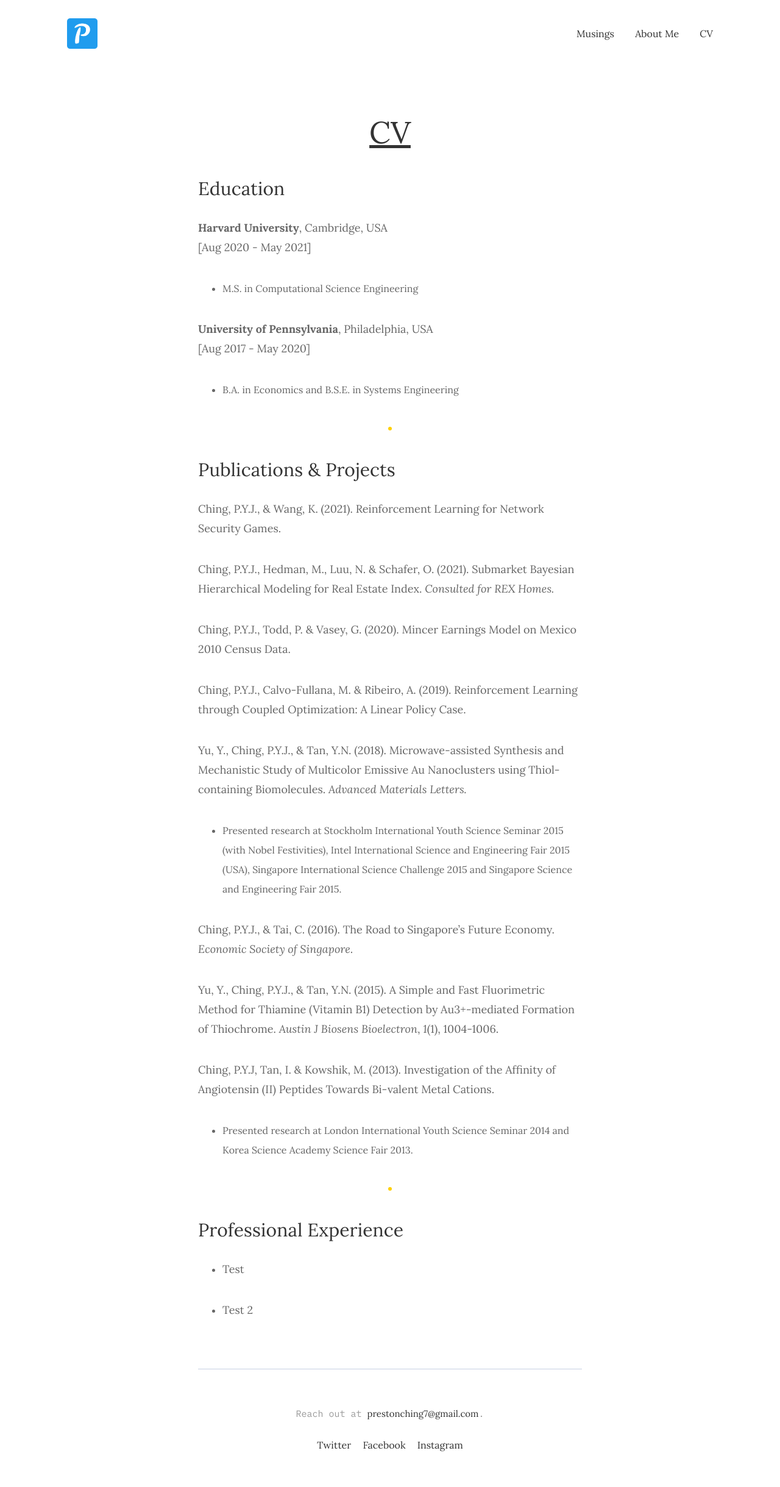
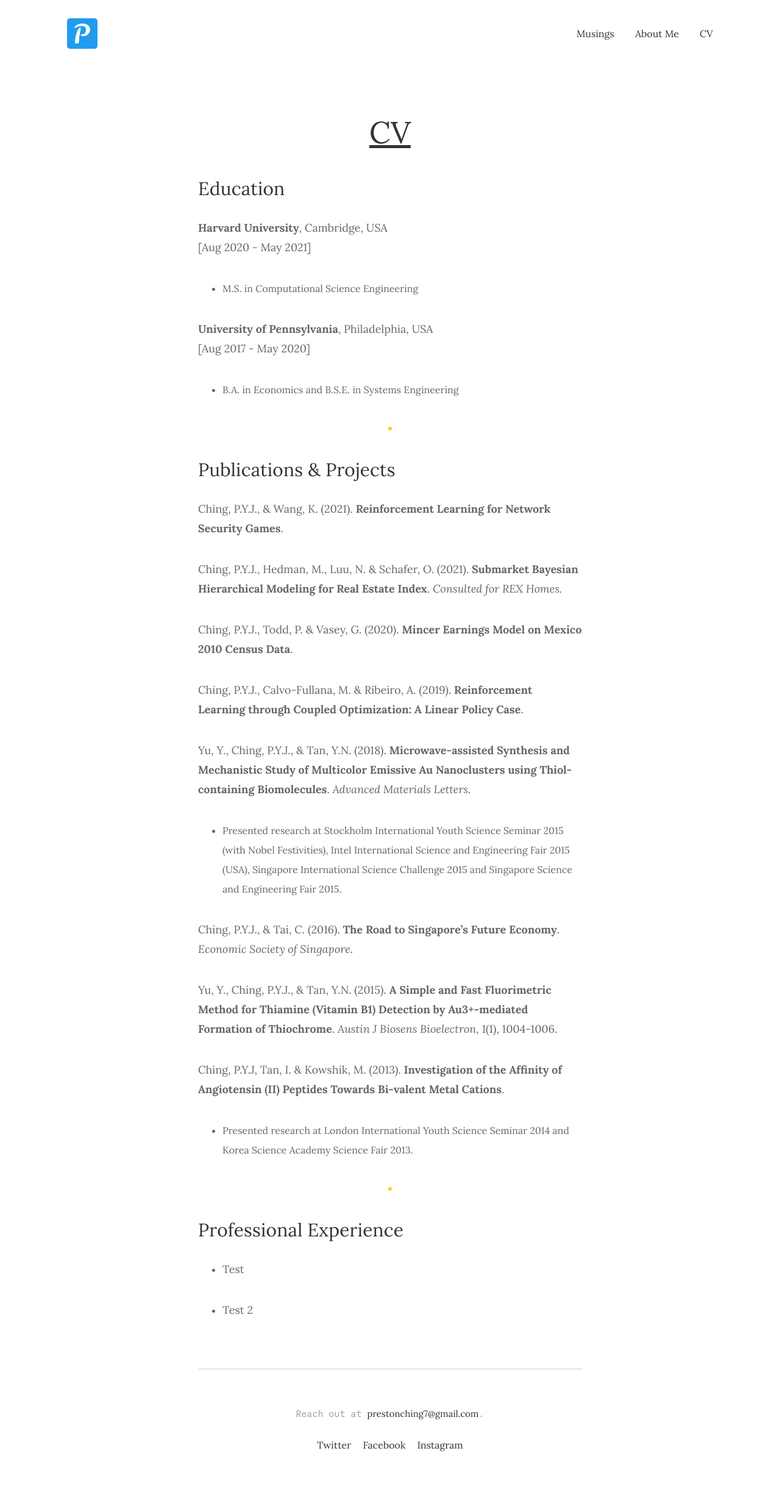
Before and after one commit to PrestonChing/prestonching.github.io, a Jekyll site: the page built from _pages/cv.md, in a window 1280 px wide. Shown: the whole page at 61% size. Built offline with Jekyll 4.4.1, drawn with Linux system fonts in a browser that asks for light colours.

```diff
--- a/_pages/cv.md
+++ b/_pages/cv.md
@@ -19,22 +19,22 @@
 
 ## Publications & Projects
 
-Ching, P.Y.J., & Wang, K. (2021). Reinforcement Learning for Network Security Games.
+Ching, P.Y.J., & Wang, K. (2021). **Reinforcement Learning for Network Security Games**.
 
-Ching, P.Y.J., Hedman, M., Luu, N. & Schafer, O. (2021). Submarket Bayesian Hierarchical Modeling for Real Estate Index. *Consulted for REX Homes.*
+Ching, P.Y.J., Hedman, M., Luu, N. & Schafer, O. (2021). **Submarket Bayesian Hierarchical Modeling for Real Estate Index**. *Consulted for REX Homes.*
 
-Ching, P.Y.J., Todd, P. & Vasey, G. (2020). Mincer Earnings Model on Mexico 2010 Census Data.
+Ching, P.Y.J., Todd, P. & Vasey, G. (2020). **Mincer Earnings Model on Mexico 2010 Census Data**.
 
-Ching, P.Y.J., Calvo-Fullana, M. & Ribeiro, A. (2019). Reinforcement Learning through Coupled Optimization: A Linear Policy Case.
+Ching, P.Y.J., Calvo-Fullana, M. & Ribeiro, A. (2019). **Reinforcement Learning through Coupled Optimization: A Linear Policy Case**.
 
-Yu, Y., Ching, P.Y.J., & Tan, Y.N. (2018). Microwave-assisted Synthesis and Mechanistic Study of Multicolor Emissive Au Nanoclusters using Thiol-containing Biomolecules. *Advanced Materials Letters.*
+Yu, Y., Ching, P.Y.J., & Tan, Y.N. (2018). **Microwave-assisted Synthesis and Mechanistic Study of Multicolor Emissive Au Nanoclusters using Thiol-containing Biomolecules**. *Advanced Materials Letters.*
 * Presented research at Stockholm International Youth Science Seminar 2015 (with Nobel Festivities), Intel International Science and Engineering Fair 2015 (USA), Singapore International Science Challenge 2015 and Singapore Science and Engineering Fair 2015.
 
-Ching, P.Y.J., & Tai, C. (2016). The Road to Singapore's Future Economy. *Economic Society of Singapore*.
+Ching, P.Y.J., & Tai, C. (2016). **The Road to Singapore's Future Economy**. *Economic Society of Singapore*.
 
-Yu, Y., Ching, P.Y.J., & Tan, Y.N. (2015). A Simple and Fast Fluorimetric Method for Thiamine (Vitamin B1) Detection by Au3+-mediated Formation of Thiochrome. *Austin J Biosens Bioelectron*, *1*(1), 1004-1006.
+Yu, Y., Ching, P.Y.J., & Tan, Y.N. (2015). **A Simple and Fast Fluorimetric Method for Thiamine (Vitamin B1) Detection by Au3+-mediated Formation of Thiochrome**. *Austin J Biosens Bioelectron*, *1*(1), 1004-1006.
 
-Ching, P.Y.J, Tan, I. & Kowshik, M. (2013). Investigation of the Affinity of Angiotensin (II) Peptides Towards Bi-valent Metal Cations.
+Ching, P.Y.J, Tan, I. & Kowshik, M. (2013). **Investigation of the Affinity of Angiotensin (II) Peptides Towards Bi-valent Metal Cations**.
 * Presented research at London International Youth Science Seminar 2014 and Korea Science Academy Science Fair 2013.
 
 ---
--- a/_sass/3-modules/_author-section.scss
+++ b/_sass/3-modules/_author-section.scss
@@ -25,6 +25,7 @@
 }
 
 .author__job {
+  border-bottom: 1px solid $gray-lighten;
   margin-bottom: 15px;
   font-size: 37px;
   text-align: center;
--- a/index.html
+++ b/index.html
@@ -7,7 +7,7 @@
   <section class="author" data-aos="fade-up" data-aos-easing="ease-out-quad" data-aos-duration="700">
     <div class="author__inner">
   <img src="{{site.baseurl}}{{site.author.image}}" alt="{{site.author.name}}" class="author__img">
-      <h1 class="author__job"><u>{{ site.author.job }}</u></h1>
+      <h1 class="author__job">{{ site.author.job }}</h1>
       <p class="author__bio">{{ site.author.bio }}</p>
       <p class="author__bio">Welcome to a dynamic database of my musings!</p>
       <div class="author__more">
```
